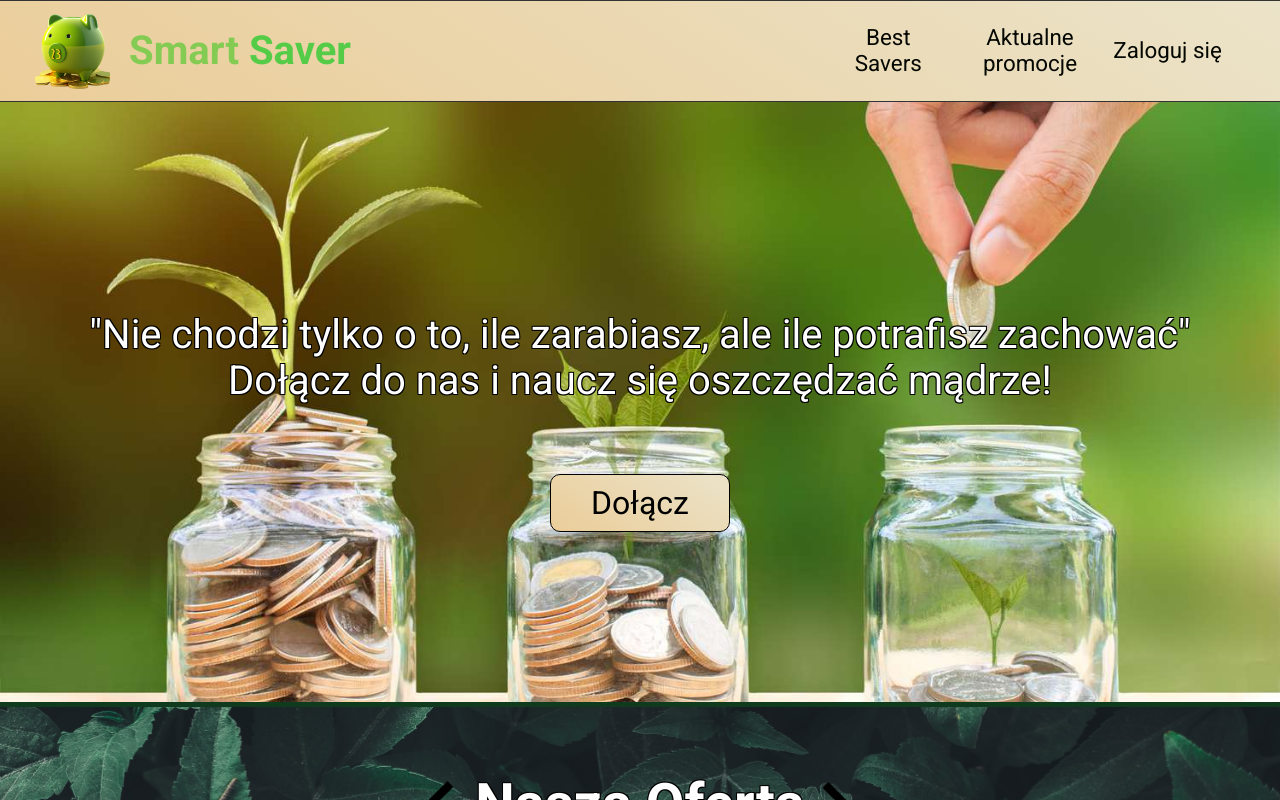
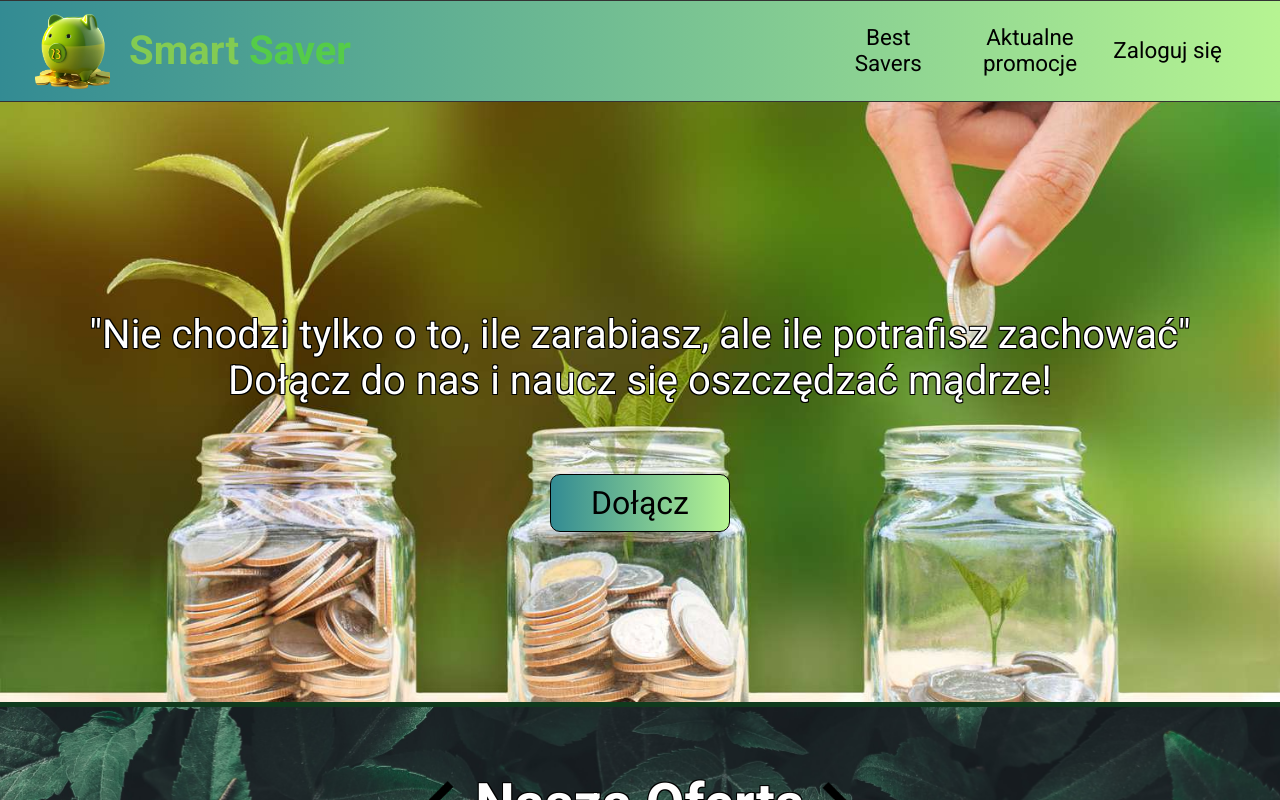
Before and after one commit to KenooG/Savings, a React (Vite) app: page / in a window 1280 px wide. Shown: the top 800 px of the page. Built offline with nearby package versions, Linux system fonts and the light colour scheme.

Commit message:
poprawa kolorkow

```diff
--- a/src/Main.scss
+++ b/src/Main.scss
@@ -17,7 +17,7 @@ $accent: #b13535;
 }
 
 .MainBox {
-  background-image: linear-gradient(32deg, #EBCD99, #EBE3C9);
+  background-image: linear-gradient(to right, rgb(51, 139, 147), rgb(182, 244, 146));
   width: 100vw;
   height: 100px;
   display: flex;
@@ -93,7 +93,7 @@ $accent: #b13535;
 
       text-decoration: none;
       font-size: 1.4rem;
-      color: $text;
+      color: black;
       font-family: 'Roboto', sans-serif;
       font-weight: normal;
       text-align: center;
@@ -196,7 +196,7 @@ $accent: #b13535;
     font-size: 2rem;
     display: inline-block;
     padding: 10px 40px;
-    background-image: linear-gradient(32deg, #EBCD99, #EBE3C9);
+    background-image: linear-gradient(to right, rgb(51, 139, 147), rgb(182, 244, 146));
     text-align: center;
     border-radius: 10px;
     border: 1.5px solid black;
```
